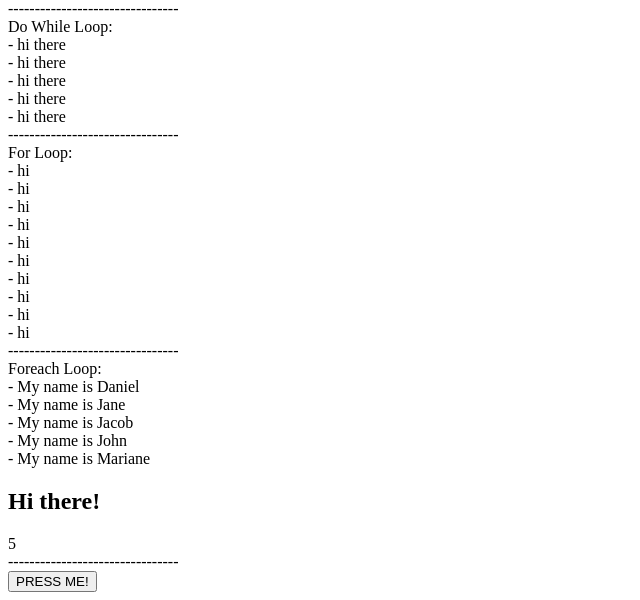
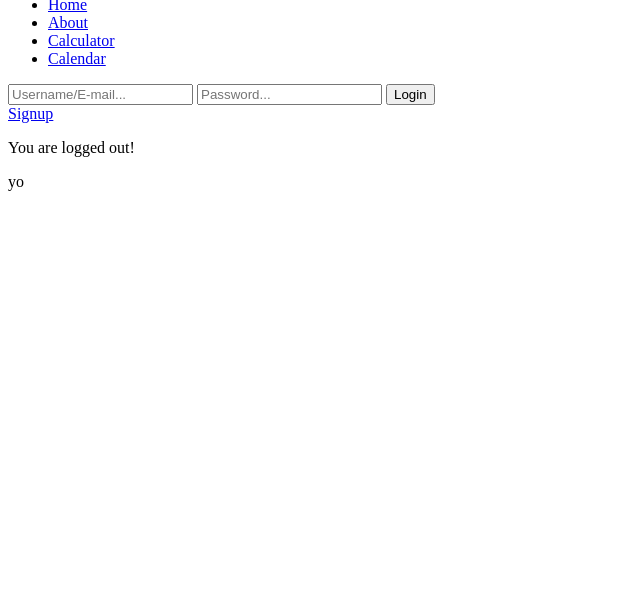
Before and after one commit to AmandaSmith2504/mahs_asmith, a PHP site: page / in a window 1280 px wide. Shown: the part 332-932 px from the top of the page, without its empty margins (0-640 px from the left). After the commit the page ends 523 px from the top, so only its background shows below. Run offline with PHP 8.4, Linux system fonts and the light colour scheme; data that the repository does not hold is empty; some libraries are stand-ins or nearby versions.

Commit message:
10-20-21

```diff
--- /dev/null
+++ b/footer.php
@@ -0,0 +1 @@
+yo
--- a/header.php
+++ b/header.php
@@ -1,37 +1,45 @@
-<!DOCTYPE html>
-<html>
-<head>
-    <meta charset="UTF-8">
-    <title>Header</title>
-    <link rel="stylesheet" type="text/css" href="style.css">
-</head>
-<body>
-
 <?php
     session_start();
 ?>
 
-<?php
-$_SESSION['username'] = "AmandaSmith2504";
-echo $_SESSION['username'];
-
-if(isset($_SESSION['usermane'])){
-    echo " You are not logged in!";
-} else {
-    echo " You are logged in!";
-}
-
-?>
-
+<!DOCTYPE html>
+<html>
+  <head>
+    <meta charset="UTF-8">
+    <meta name="description" contact="This is an example of meta descripion. This will often show up in search results.">
+    <meta name=viewport content="width=device-width, initial-scale=1">
+    <title></title>
+  </head>
+<body>
 <header>
     <nav>
+        <a href="indes.php">
+            <img src="img/logo.png" alt=logo>
+        </a>
         <ul>
-            <li><a href="index.php">Index</a></li>
+            <li><a href="index.php">Home</a></li>
             <li><a href="about.php">About</a></li>
             <li><a href="calculator.php">Calculator</a></li>
             <li><a href="calendar.php">Calendar</a></li>
         </ul>
     </nav>
+        <div>
+            <?php
+                if(isset($_SESSION['userId'])){
+                    echo '<form action="includes/logout.inc.php" method="post">
+                        <button type="submit" name="logout-submit">Logout</button>
+                        </form>';
+                }
+                else{
+                    echo '<form action="includes/login.inc.php" method="post">
+                        <input type="text" name="mailuid" placeholder="Username/E-mail...">
+                        <input type="password" name="pwd" placeholder="Password...">
+                        <button type="submit" name="login-submit">Login</button>
+                        </form>
+                        <a href="signup.php">Signup</a>';
+                }
+            ?>
+        </div>
 </header>
 
 </body>
--- /dev/null
+++ b/includes/logout.inc.php
@@ -0,0 +1,6 @@
+<?php
+
+session_start();
+session_unset();
+session_destroy();
+header("Location: ../index.php")
--- a/index.php
+++ b/index.php
@@ -1,169 +1,22 @@
 <?php
-    include_once 'header.php';
+    require "header.php";
 ?>
 
-<!DOCTYPE html>
-<html lang="en">
-<head>
-    <meta charset="UTF-8">
-    <meta http-equiv="X-UA-Compatible" content="IE=edge">
-    <meta name="viewport" content="width=device-width, initial-scale=1.0">
-    <title>Document</title>
-</head>
-<body>
+    <main>
+        <div class="wrapper-main">
+            <section class="section-default">
+                <?php
+                    if(isset($_SESSION['userId'])){
+                        echo '<p class="longin-status">You are logged in!</p>';
+                    }
+                    else{
+                        echo '<p class="longin-status">You are logged out!</p>';
+                    }
+                ?>
+            </section>
+        </div>
+    </main>
 
-<?php
-    $name = 'Coding is fun';
-
-    $name = 20;
-
-    $name = 20.5784;
-
-    $names = array("Mark","Amy","Clayton","Daniel","Amanda");
-    echo $names ['4']
+<?php>
+    require "footer.php";
 ?>
-
-
-<?php
-    $x = 1;
-
-    if($x == 1){
-        echo "Yo";
-    }
-    elseif($x == 2){
-        echo "Jo";
-    }
-    else{
-        echo "No";
-    }
-?>
-
-<br>
-
-<form>
-    ~Do you think you're a 'cool' person? - <b>Please select your answer --></b>
-    <select name="answer">
-        <option>None</option>
-        <option>I don't want to say</option>
-        <option>Yes</option>
-        <option>No</option>
-    </select>
-    <br>
-    <button type="submit" name="submit" value="submit">Submit</button>
-</form>
-
-<?php
-    if (isset($_GET['submit'])){
-        $answer = $_GET['answer'];
-        switch ($answer){
-            case "None":
-                echo "Please select an answer.";
-            break;
-            case "I don't want to say":
-                echo "Answer the qusetion you fool.";
-            break;
-            case "Yes":
-                echo "Wrong, I'M the ONLY cool one...";
-            break;
-            case "No":
-                echo "You got that right.";
-            break;
-            default:
-                echo "What did you do to get this answer?";
-        }
-    }
-?>
-
-
-<?php
-echo "<br>";
-echo "<br>While Loop:";
-
-    $x = 1;
-    while ($x <= 5) {
-        echo "<br>- hi there";
-        $x++;
-    }
-
-    echo "<br>";
-?>
-
---------------------------------
-
-<?php
-echo "<br>Do While Loop:";
-    $x = 1;
-    do {
-        echo "<br>- hi there";
-        $x++;
-    }
-    while ($x <= 5);
-
-    echo "<br>";
-?>
-
---------------------------------
-
-<?php
-echo "<br>For Loop:";
-    for ($x = 1; $x <= 10; $x++) {
-        echo "<br>- hi";
-    }
-
-    echo "<br>";
-?>
-
---------------------------------
-
-<?php
-echo "<br>Foreach Loop:";
-    $array = array("Daniel", "Jane", "Jacob", "John", "Mariane");
-
-    foreach ($array as $loopdata) {
-        echo "<br>- My name is ".$loopdata;
-    }
-?>
-
-<section>
-    <div class="someMainContect">
-        <h1>Hi there!</h1>
-    </div>
-</section>
-
-
-
-<?php
-//Local and Global Scope AND Superglobals
-$z = 5;
-
-function something() {
-    $y = 10;
-    echo $GLOBALS['z'];
-}
-something();
-echo "<br>";
-?>
---------------------------------
-
-<?php
-//POST and GET
-    echo "<br>";
-    echo $_POST["name"];
-?>
-
-<form method="POST">
-    <input type="hidden" name="name" value="Amanda">
-    <button type="submit">PRESS ME!</button>
-</form>
-
-
-<?php
-//COOKIE and SESSION
-setcookie("name", "Amanda", time() + 172800);
-
-$_SESSION['name'] = "12";
-
-?>
-
-</body>
-</html>
```
Also changed, not shown: includes/dbh.inc.php (added, +12 -0 lines), includes/login.inc.php (added, +57 -0 lines), includes/signup.inc.php (added, +76 -0 lines), signup.php (added, +47 -0 lines).
